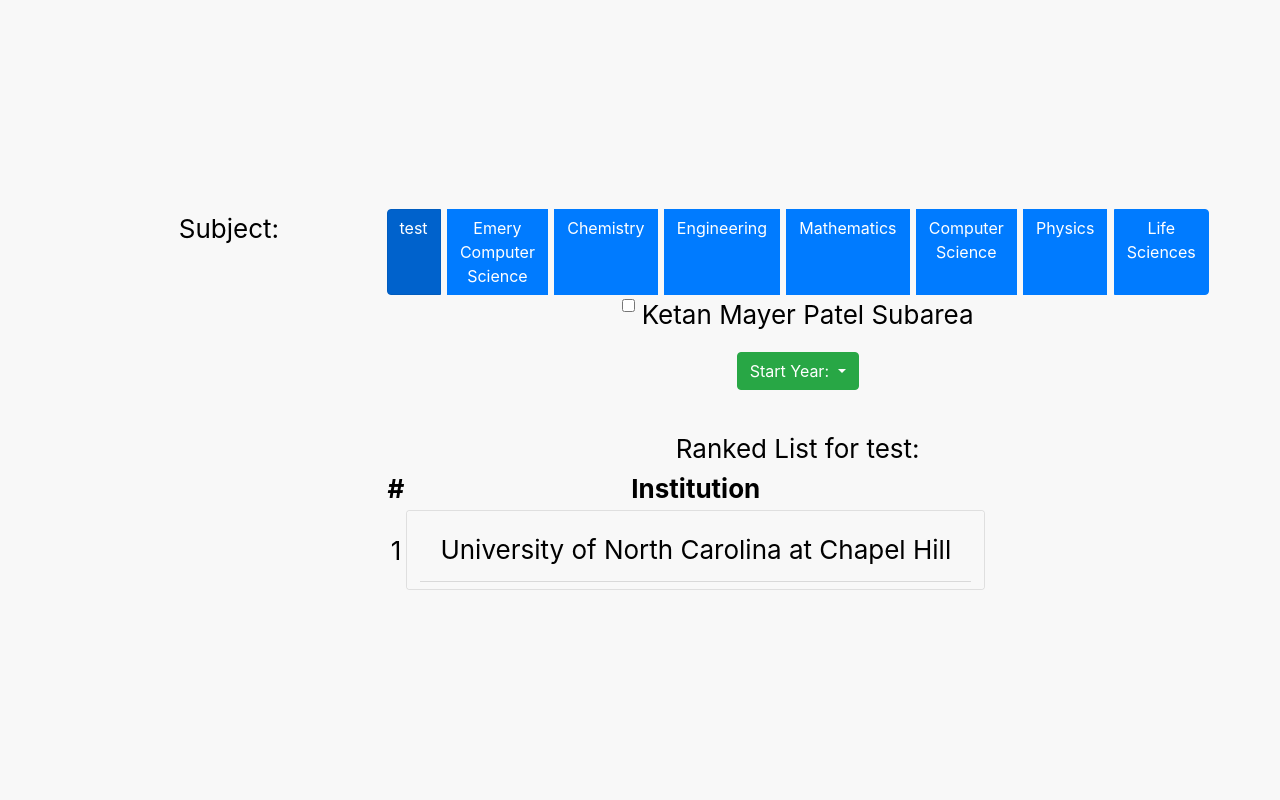
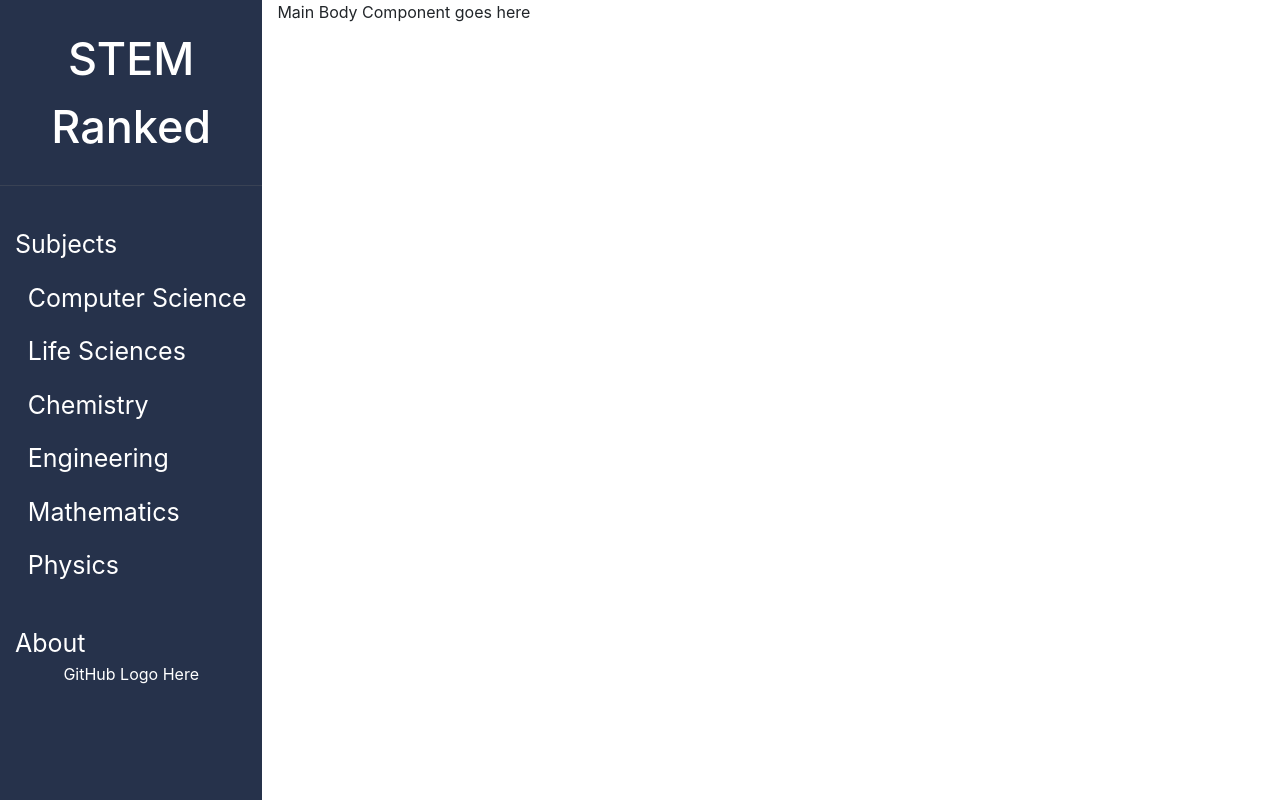
Before and after one commit to AlanChen4/StemRanked, a React (Create React App) app: page / in a window 1280 px wide. Built offline with nearby package versions, Linux system fonts and the light colour scheme.

Commit message:
started new UI: added basic sidebar with subjects

```diff
--- a/src/App.css
+++ b/src/App.css
@@ -1,7 +1,38 @@
-.App {
-  text-align: center;
+.Main {
+  height: 100vh;
 }
 
+.Sidebar {
+  background-color: var(--sidebar-color);
+  color: var(--sidebar-active-text-color); /* will have to remove/change this to account for hovering */
+  width: 20.5vw;
+  max-width: 20.5vw;
+}
+
+.Title {
+  font-size: 45px;
+  font-weight: 500;
+  text-align: center;
+  border-bottom: 1px solid rgba(112, 112, 112, 0.25);
+  padding-top: 25px;
+  padding-bottom: 25px;
+}
+
+.Sidebar-Links {
+  /*background-color: thistle;*/
+  font-size: 25px;
+}
+
+.Main-Links {
+  margin-top: 5vh;
+}
+
+.Subject-Link {
+  margin-top: 2vh;
+  text-indent: 1vw;
+}
+
+/*
 .App-header {
   background-color: var(--main-bg-color);
   color: var(--main-text-color);
@@ -12,3 +43,9 @@
   justify-content: center;
   font-size: calc(10px + 2vmin);
 }
+*/
+
+.GitHub-Logo {
+  /*background-color: teal;*/
+  text-align: center;
+}
--- a/src/App.js
+++ b/src/App.js
@@ -1,14 +1,54 @@
 import React from 'react';
 import './App.css';
 import RankingInputForm from './components/RankingInputForm';
+import { Container, Row, Col } from 'react-bootstrap';
 
+const subjectList = [
+  'Computer Science',
+  'Life Sciences',
+  'Chemistry',
+  'Engineering',
+  'Mathematics',
+  'Physics'
+]
 
 function App() {
   return (
-    <div className="App">
-      <header className="App-header">
-        <RankingInputForm />
-      </header>
+    <div>
+    <Container fluid>
+      <Row className="Main">
+        <Col className="Sidebar">
+          <Row className="Title">
+            <Col>
+              STEM Ranked
+            </Col>
+          </Row>
+          <Row className="Sidebar-Links">
+            <Col>
+              <Row className="Main-Links">
+                <Col>
+                  Subjects
+                  {subjectList.map((subject) => <Row className="Subject-Link" key={subject}><Col>{subject}</Col></Row>)}
+                </Col>
+              </Row>
+              <Row className="Main-Links">
+                <Col>
+                  About
+                </Col>
+              </Row>
+            </Col>
+          </Row>
+          <Row className="GitHub-Logo">
+            <Col>
+              GitHub Logo Here
+            </Col>
+          </Row>
+        </Col>
+        <Col>
+          Main Body Component goes here {/* put main body component here */}
+        </Col>
+      </Row>
+    </Container>
     </div>
   );
 }
```
